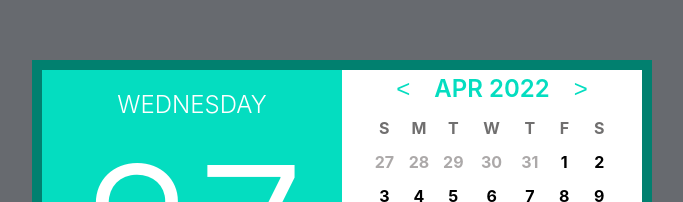
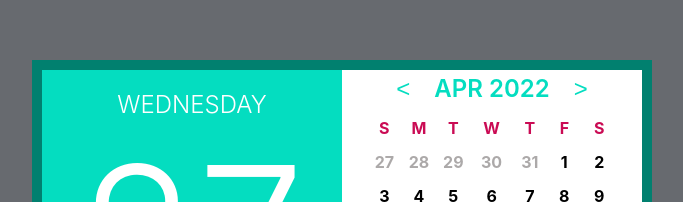
Before and after one commit to kolesnikny/calendar-react, a React (Create React App) app: page / in a window 1280 px wide. Shown: the part 180-382 px from the top of the page, without its empty margins (298-981 px from the left). Built offline with nearby package versions, Linux system fonts and the light colour scheme.

Commit message:
Add month header color

```diff
--- a/src/components/Calendar/MonthCalendar/Month/Month.module.scss
+++ b/src/components/Calendar/MonthCalendar/Month/Month.module.scss
@@ -24,6 +24,10 @@ thead{
     height: 30px;
     text-align: center;
     color: rgb(202, 11, 84);
+
+    tr{
+        color: rgb(202, 11, 84);
+    }
 }
 
 tr{
```
